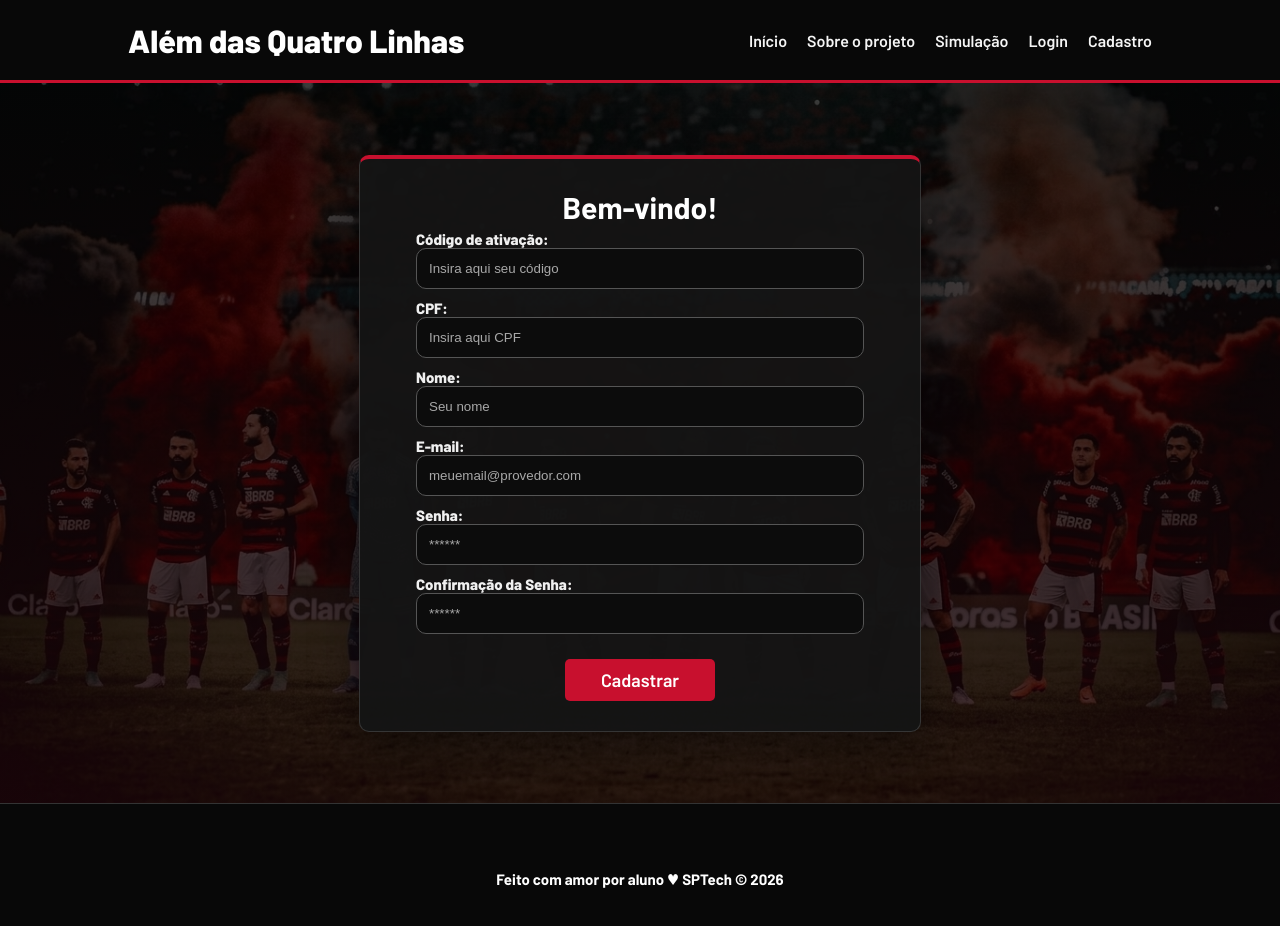
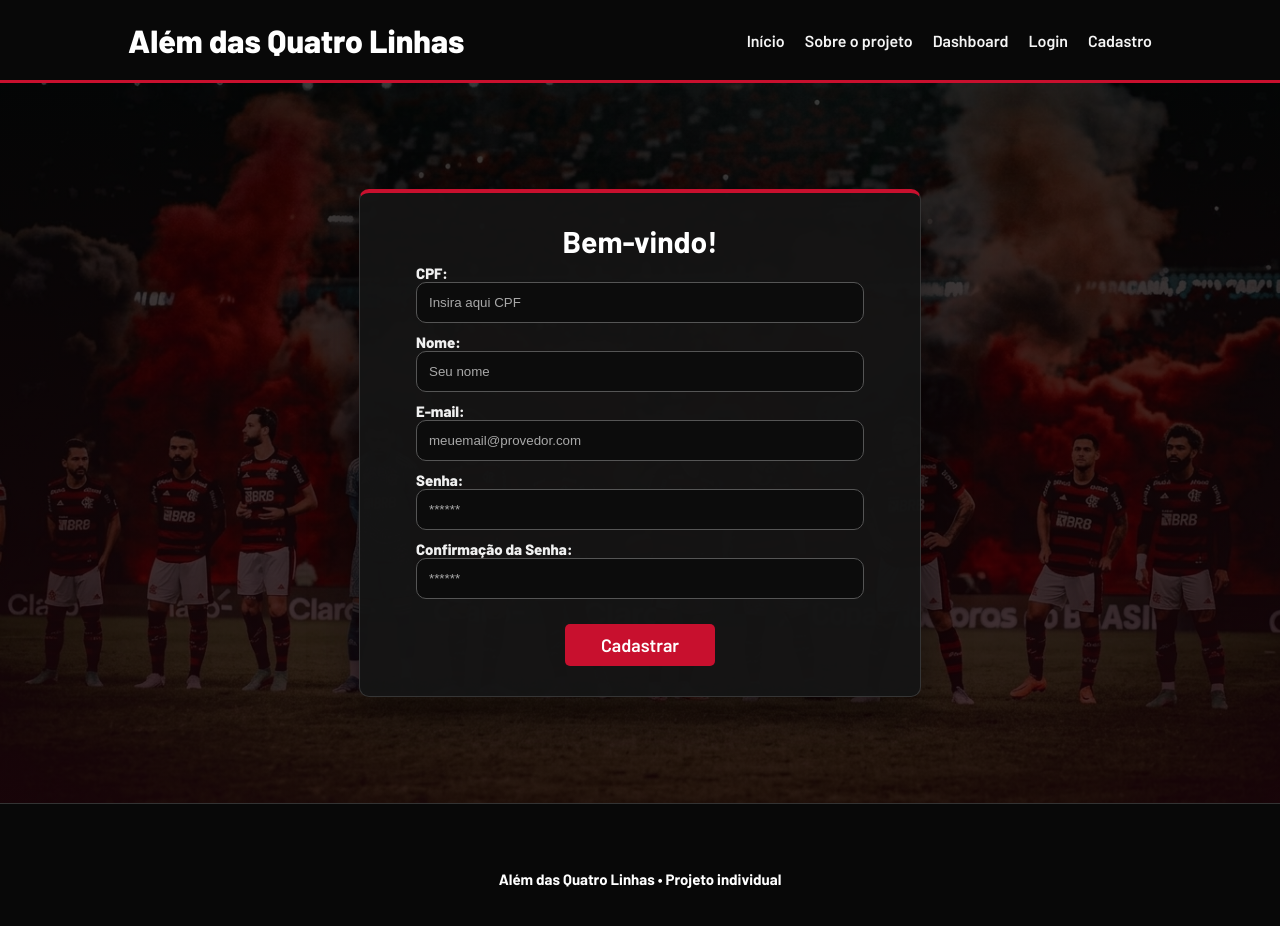
Before and after one commit to HgMaiia/Projeto-Individual, a website: page site/public/cadastro.html in a window 1280 px wide. Drawn offline with Linux system fonts and the light colour scheme; no server answers.

Commit message:
adicionando v2 do pji

```diff
--- a/site/public/cadastro.html
+++ b/site/public/cadastro.html
@@ -11,7 +11,7 @@
   <script src="./js/sessao.js"></script>
 
   <link rel="stylesheet" href="./css/estilo.css" />
-  <link rel="icon" href="./assets/icon/favicon2.ico" />
+  <link rel="icon" href="./assets/icon/favicon1.ico">
   <link rel="preconnect" href="https://fonts.gstatic.com" />
 </head>
 
@@ -23,7 +23,7 @@
       <ul class="navbar">
   <li><a href="index.html#inicio">Início</a></li>
   <li><a href="index.html#sobre">Sobre o projeto</a></li>
-  <li><a href="simulador.html">Simulação</a></li>
+  <li><a href="dashboard.html">Dashboard</a></li>
   <li><a href="login.html">Login</a></li>
   <li class="agora"><a href="#">Cadastro</a></li>
 </ul>
@@ -45,10 +45,7 @@
                          Para inserir mais um campo, copie uma das inputs abaixo.
                          Assim que inserir vá para o script abaixo.
                      -->
-          <div class="campo">
-            <span>Código de ativação:</span>
-            <input id="codigo_input" type="text" placeholder="Insira aqui seu código" />
-          </div>
+
           <div class="campo">
              <span>CPF:</span>
           <input id="cpf_input" type="text" placeholder="Insira aqui CPF" />
@@ -82,10 +79,10 @@
   </div>
 
   <!--footer inicio-->
-  <div class="footer">
-    <div class="container">
-      <h4>Feito com amor por aluno &hearts; SPTech &copy; 2026</h4>
-    </div>
+   <div class="footer">
+      <div class="container">
+       <h4>Além das Quatro Linhas • Projeto individual</h4>
+      </div>
   </div>
   <!--footer fim-->
 </body>
```
Also changed, not shown: site/public/dashboard.html (renamed from site/public/simulador.html).
